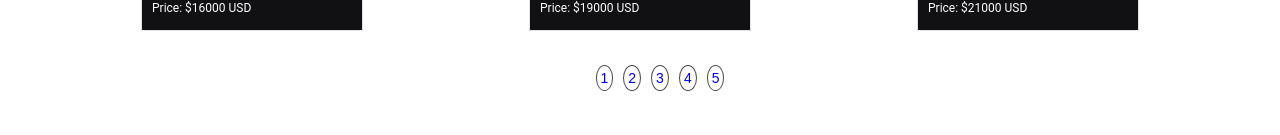
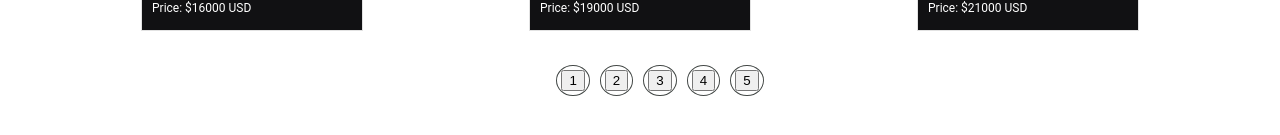
Before and after one commit to abid365/sort-search-pagination, a React (Vite) app: page / in a window 1280 px wide. Shown: the part 661-796 px from the top of the page. Built offline with nearby package versions, Linux system fonts and the light colour scheme.

Commit message:
fixed pagination

```diff
--- a/src/components/blocks/Pagination.jsx
+++ b/src/components/blocks/Pagination.jsx
@@ -13,13 +13,12 @@ const Pagination = ({ postsPerPage, totalPosts, paginate }) => {
         <ul style={{ display: "flex", gap: "10px", listStyleType: "none" }}>
           {pageNumbers.map((number) => (
             <List key={number}>
-              <a
+              <button
                 style={{ textDecoration: "none" }}
                 onClick={() => paginate(number)}
-                href="!#"
               >
                 {number}
-              </a>
+              </button>
             </List>
           ))}
         </ul>
```
Also changed, not shown: 1 other file (tests, documents, lock files or other folders).
